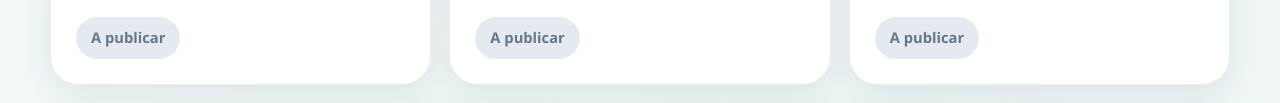
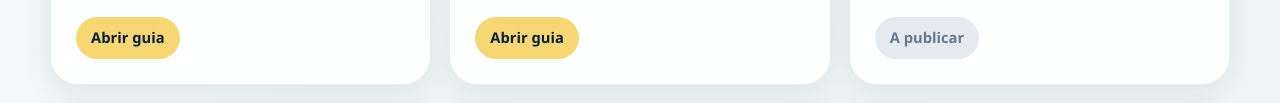
Before and after one commit to AnaFonseca/ia-professores-paldim, a plain HTML site: page index.html in a window 1280 px wide. Shown: the part 1235-1338 px from the top of the page. Drawn offline with Linux system fonts and the light colour scheme.

Commit message:
Update index.html
Link to teacher's guides update

```diff
--- a/index.html
+++ b/index.html
@@ -669,7 +669,7 @@
               a diferenciação e a criação de materiais para a sala de aula.
             </p>
           </div>
-          <a class="disabled" href="#">A publicar</a>
+          <a href="guias/guia-prompts-ia-professores.html">Abrir guia</a>
         </article>
 
         <article class="card link-card" id="inclusao">
@@ -682,7 +682,7 @@
               diferenciação pedagógica e participação de todos os alunos.
             </p>
           </div>
-          <a class="disabled" href="#">A publicar</a>
+          <a href="guias/guia-ia-educacao-especial.html">Abrir guia</a>
         </article>
 
         <article class="card link-card" id="formacao">
```
